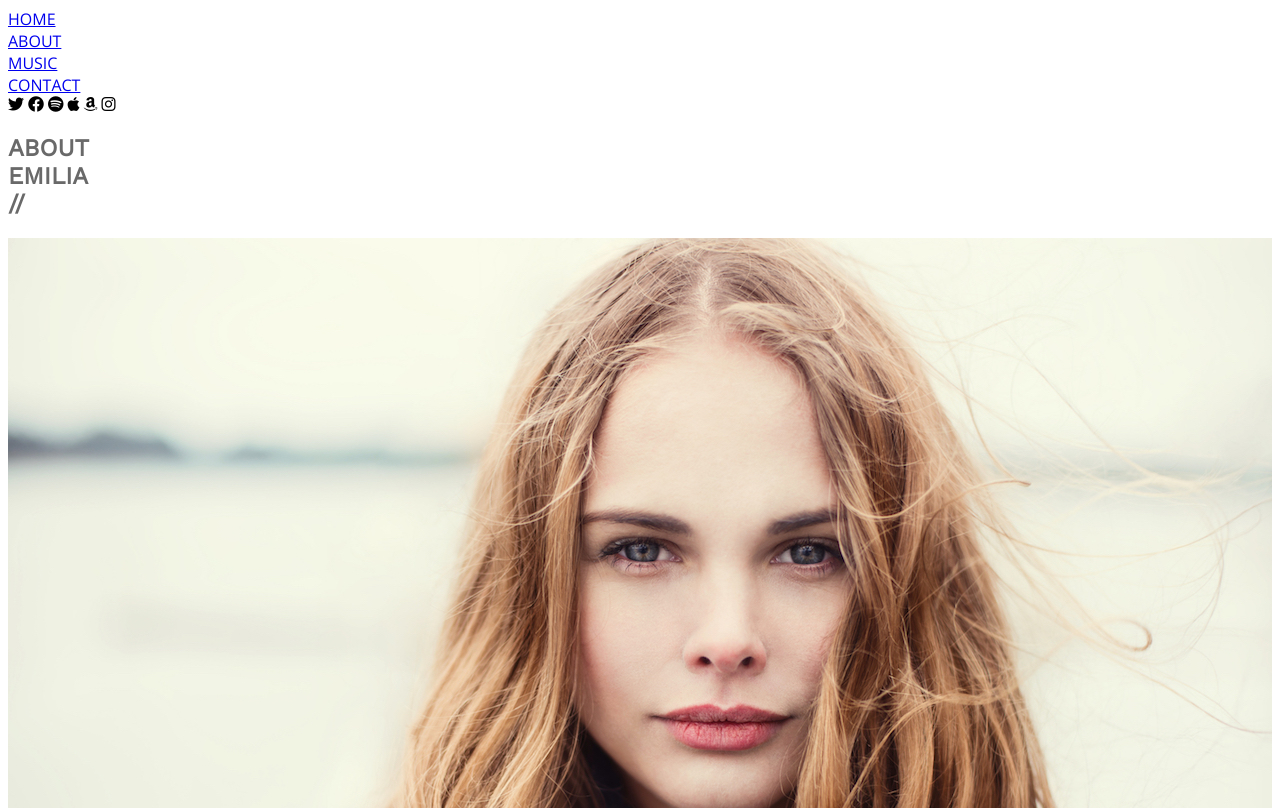
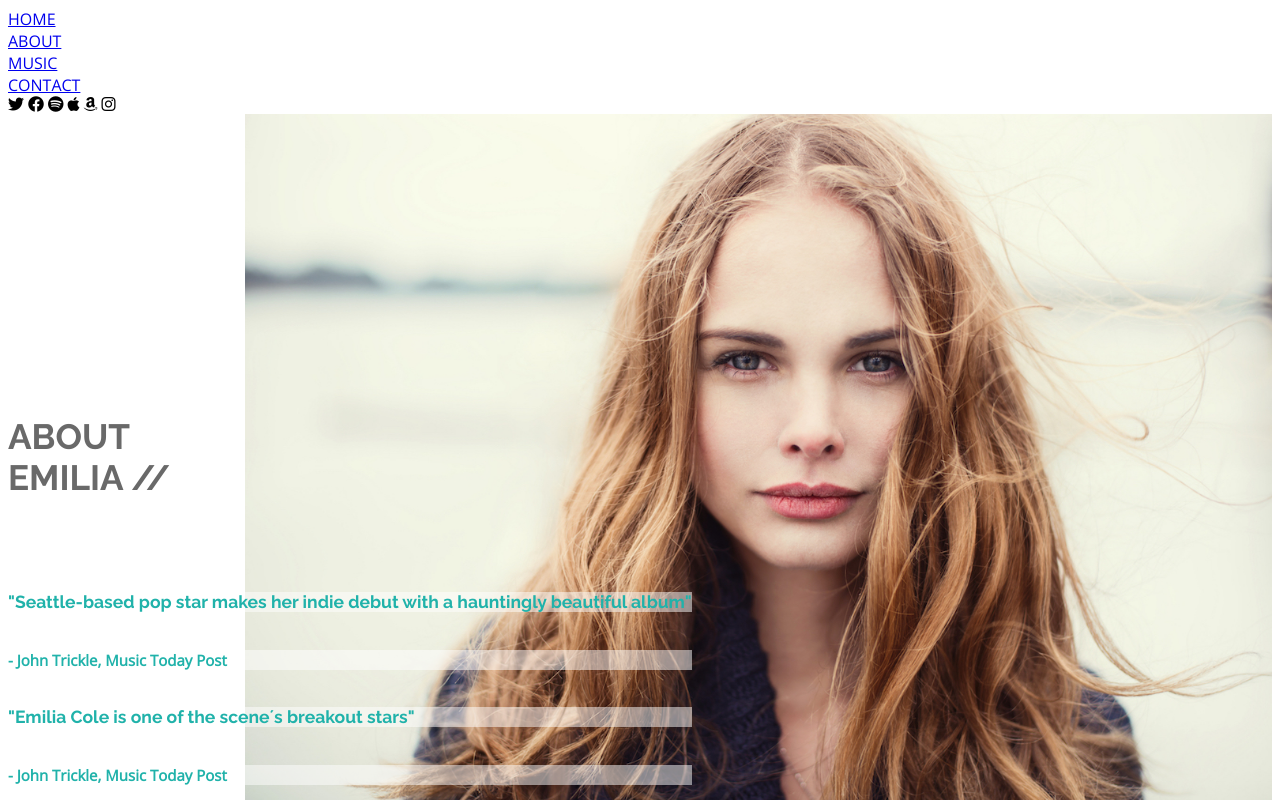
Before and after one commit to umapodesta/EmiliaCole, a plain HTML site: page about.html in a window 1280 px wide. Shown: the top 808 px of the page. Drawn offline with nearby package versions, Linux system fonts and the light colour scheme.

Commit message:
section/articles

```diff
--- a/about.html
+++ b/about.html
@@ -27,18 +27,29 @@
         <i class="fa-brands fa-instagram"></i>
     </header>
 
-    <div><h2 class="emilia">ABOUT EMILIA //</h2></div>
+    <section class="contenedor2">
+        <article class="aboutemilia">
+            <h1>ABOUT EMILIA // </h1>
+        </article>
 
-    <div class="info">
-        <div>
-            <h3 class="seattle"> "Seattle-based pop star makes her indie debut with a hauntingly beautiful album"</h3>
+        <article class="quote">
+            <div class="q1">
+            <h3 class="Star"> "Seattle-based pop star makes her indie debut with a hauntingly beautiful album"</h3>
             <h4 class="John"> - John Trickle, Music Today Post</h4>
-        </div>
+            </div>
 
-   <div>
-        <h3 class="Star"> "Emilia Cole is one of the scene´s breakout stars"</h3>
-        <h4 class="Trickle">- John Trickle, Music Today Post</h4>
-    </div>
+            <div class="q2">
+            <h3 class="Star"> "Emilia Cole is one of the scene´s breakout stars"</h3>
+            <h4 class="John">- John Trickle, Music Today Post</h4>
+            </div>
+        </article>
+
+        <article class="IMG2">
+            <img class="IMG2" src="./img/img/about.jpg">
+        </article>
+
+    </section>
+
 
 
 </body>
--- a/styles.css
+++ b/styles.css
@@ -23,22 +23,78 @@
     font-size: 30px;
     justify-content: flex-end;
 
+}
 
+.tir {
+    background-color: rgba(255, 255, 255, 0.5);
+    width: 100%;
 }
+
 .IMG {
     display: flex;
     align-items: flex-end;
     width: 100%;
+    height: 80%;
 }
 
-fa-solid fa-play {
-    list-style: initial;
+/*ABOUT*/
+.contenedor2 {
+    display: flex;
+    width: 100%;
+    height: 100%;
+
+
 }
+.aboutemilia {
+    display: flex;
+    align-items: center;
+    font-family: 'Work Sans', sans-serif;
+    color: dimgray;
+    font-size: 30px;
+
+}
+
+.quote {
+    position: absolute;
+    font-family: 'Raleway', sans-serif;
+    padding-top: 36%;
+    font-size: 15px;
+    justify-content: flex-end;
+    font-family: 'Open Sans', sans-serif;
+    color: lightseagreen;
+}
+
+.q1 {
+    display: flex;
+    flex-direction: column;
+
+
+}
+.q2 {
+    display: flex;
+    flex-direction: column;
+
+}
+.IMG2 {
+    display: flex;
+    align-items: flex-end;
+    width: 100%;
+    height: 80%;
+}
+
+.Star {
+    background-color: rgba(255, 255, 255, 0.5);
+}
+
+.John {
+    background-color: rgba(255, 255, 255, 0.5);
+}
+
 #body {
     background-image: url("../img/about.jpg");
     width: 100%;
     background-size: 50px;
-    height: 800;
+    height: 100%;
     background-position: right;
 
 
@@ -49,12 +105,12 @@ p {
 }
 
 h3 {
-    font-family: 'Open Sans', sans-serif;
+
     font-family: 'Raleway', sans-serif
 }
 
 h1 {
-    font-family: 'Open Sans', sans-serif;
+
     font-family: 'Raleway', sans-serif;
 
 }
@@ -63,15 +119,6 @@ director {
     font-family: 'Open Sans', sans-serif;
 }
 
-
-#body2 {
-    background-image: url("../img/home.jpg");
-    width: 100%;
-    background-repeat: no-repeat;
-    background-size: 80%;
-    height: 700;
-    background-position: right;
-}
 
 .lista {
     font-family: 'Open Sans', sans-serif;
@@ -91,11 +138,7 @@ director {
     font-family: 'Open Sans', sans-serif;
     size: 10%;
 }
-.emilia {
-    font-family: 'Work Sans', sans-serif;
-    width: 60px;
-    color: dimgray;
-}
+
 
 .info {
     font-family: 'Open Sans', sans-serif;
@@ -109,10 +152,6 @@ director {
     padding-top: 60%;
     padding-right: 30%;
 
-}
-
-.fotoemilia {
-    height: 400px;
 }
 
 .reference {
@@ -129,8 +168,3 @@ director {
 .menos {
     font-weight: lighter;
 }
-
-.John {
-  background-color:honeydew;
-
-}
```
Also changed, not shown: index.html (+3 -1 lines).
